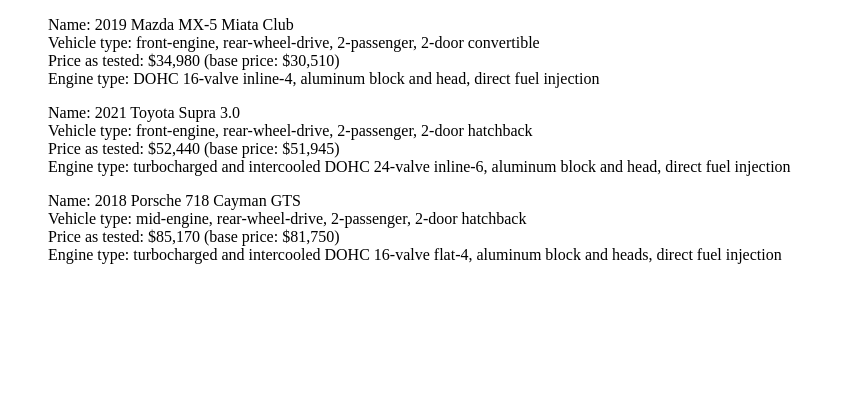
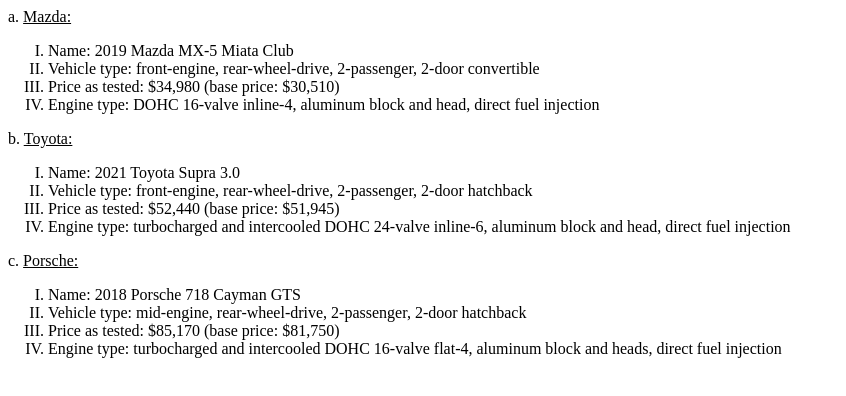
Before and after one commit to AndreyVinny/Front-End-Pro, a plain HTML site: page Home work 23/index.html in a window 1280 px wide. Shown: the whole page, without its empty margins (0-846 px from the left). Drawn offline with Linux system fonts and the light colour scheme.

Commit message:
home work 23

```diff
--- a/Home work 23/index.html
+++ b/Home work 23/index.html
@@ -8,7 +8,10 @@
     <script src="./script.js"></script>
     <style>
     li {
-        list-style-type: none;
+        list-style-type: upper-roman;
+    }
+    a {
+      color: black;
     }
     </style>
 </head>
--- a/Home work 23/script.js
+++ b/Home work 23/script.js
@@ -1,6 +1,7 @@
 let car = {
     getInfo() {
-        return  document.write(`<ul>
+        return  document.write(`${this.class}. <a href=${this.link} target="_blank">${this.main}:</a>
+                                <ul>
                                     <li>Name: ${this.Name}</li>
                                     <li>Vehicle type: ${this.Vehicle}</li>
                                     <li>Price as tested: ${this.Price}</li>
@@ -10,24 +11,33 @@
 
 let Mazda = Object.create(car);
 
+Mazda.main = 'Mazda';
+Mazda.class = 'a';
 Mazda.Name = '2019 Mazda MX-5 Miata Club';
 Mazda.Vehicle = 'front-engine, rear-wheel-drive, 2-passenger, 2-door convertible';
 Mazda.Price = '$34,980 (base price: $30,510)';
 Mazda.Engine = 'DOHC 16-valve inline-4, aluminum block and head, direct fuel injection';
+Mazda.link = 'https://www.caranddriver.com/mazda/mx-5-miata'
 
 let Toyota = Object.create(car);
 
+Toyota.main = 'Toyota';
+Toyota.class = 'b';
 Toyota.Name = '2021 Toyota Supra 3.0';
 Toyota.Vehicle = 'front-engine, rear-wheel-drive, 2-passenger, 2-door hatchback';
 Toyota.Price = '$52,440 (base price: $51,945)';
 Toyota.Engine = 'turbocharged and intercooled DOHC 24-valve inline-6, aluminum block and head, direct fuel injection';
+Toyota.link = 'https://www.caranddriver.com/toyota/supra'
 
 let Porsche = Object.create(car);
 
+Porsche.main = 'Porsche';
+Porsche.class = 'c';
 Porsche.Name = '2018 Porsche 718 Cayman GTS';
 Porsche.Vehicle = 'mid-engine, rear-wheel-drive, 2-passenger, 2-door hatchback';
 Porsche.Price = '$85,170 (base price: $81,750)';
 Porsche.Engine = 'turbocharged and intercooled DOHC 16-valve flat-4, aluminum block and heads, direct fuel injection';
+Porsche.link = 'https://www.caranddriver.com/porsche/718-cayman'
 
 
 console.log( Mazda.getInfo() );
```
